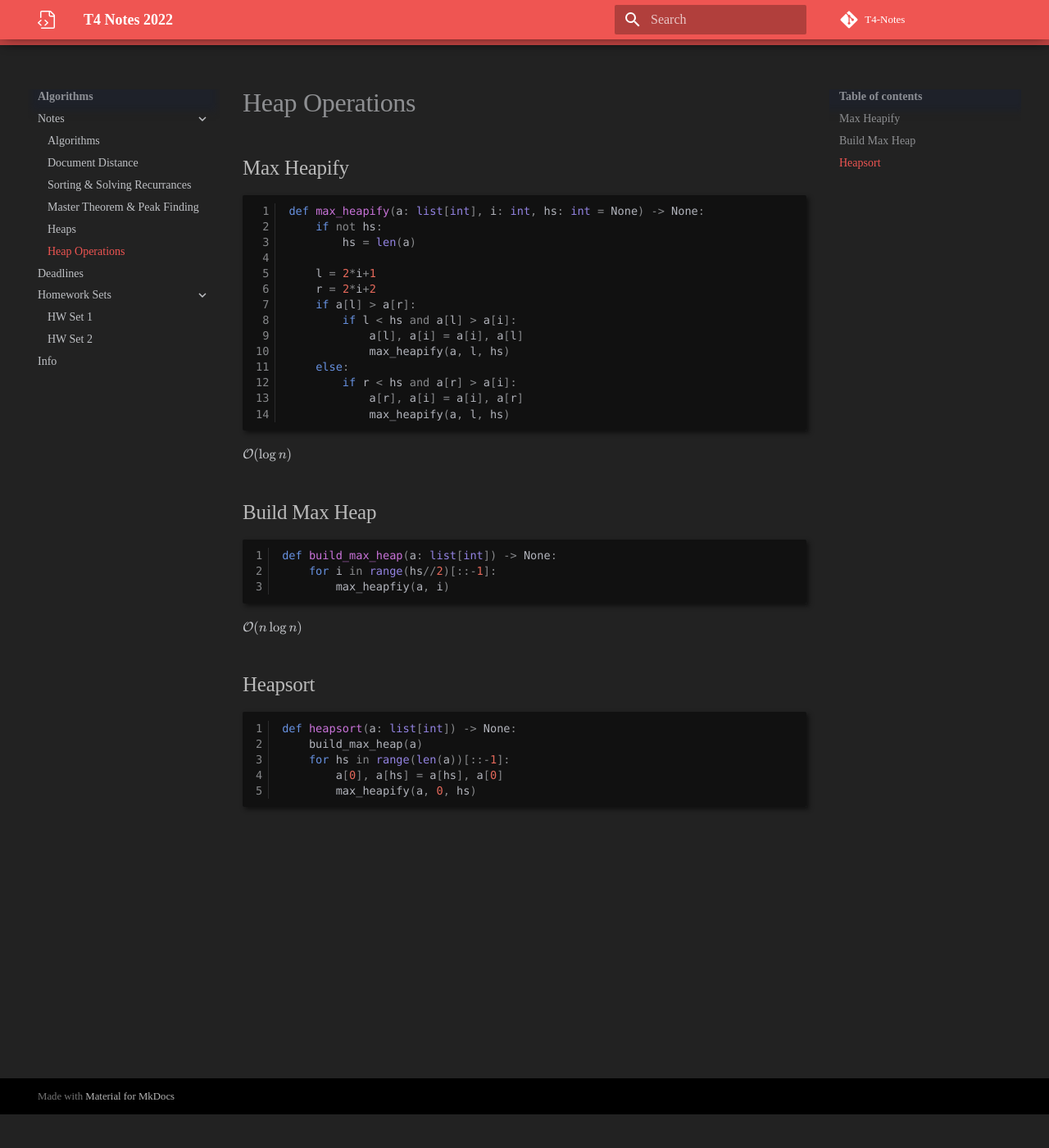
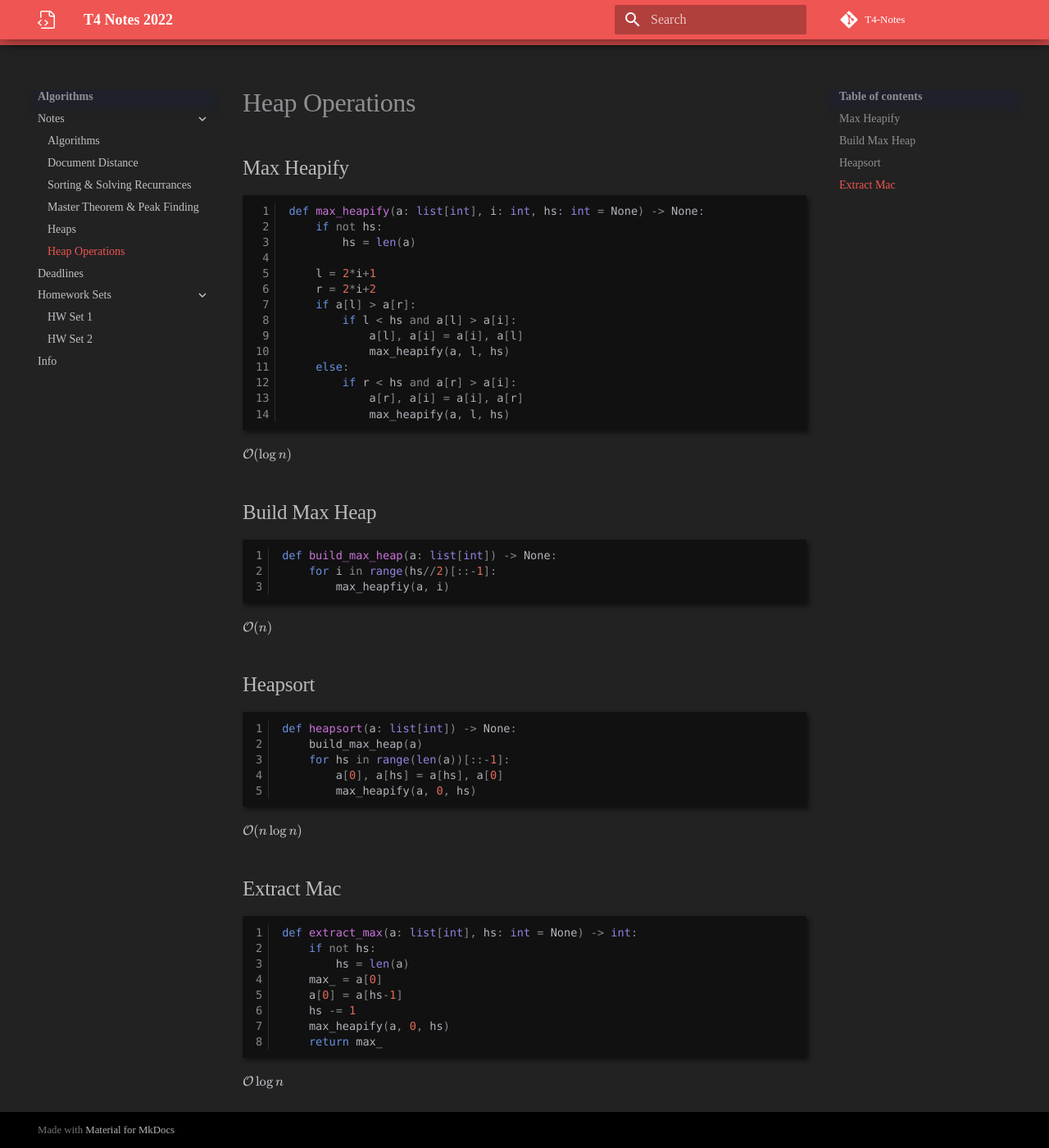
Before and after one commit to Divy1211/T4-Notes, an MkDocs documentation site: the page built from docs/algo/notes/w3/heap_ops.md, in a window 1280 px wide and 1400 px high, scrolled down 41 px. Shown: the whole window at 82% size. Built offline with MkDocs 1.6.1 and Material for MkDocs 9.7.7, drawn with Linux system fonts in a browser that asks for light colours; some web fonts are replaced; comment, search, counter and statistics services are not loaded.

Commit message:
fixed mistake

````diff
--- a/docs/algo/notes/w3/heap_ops.md
+++ b/docs/algo/notes/w3/heap_ops.md
@@ -40,3 +40,20 @@
         a[0], a[hs] = a[hs], a[0]
         max_heapify(a, 0, hs)
 ```
+
+$\mathcal{O}(n \log n)$
+
+## Extract Mac
+
+```py
+def extract_max(a: list[int], hs: int = None) -> int:
+    if not hs:
+        hs = len(a)
+    max_ = a[0]
+    a[0] = a[hs-1]
+    hs -= 1
+    max_heapify(a, 0, hs)
+    return max_
+```
+
+$\mathcal{O} \log n$
````
Also changed, not shown: other parts of docs/algo/notes/w3/heap_ops.md (+1 -1 lines), docs/algo/notes/w3/heaps.md (+6 -0 lines), docs/algo/to_know.md (+2 -0 lines).
